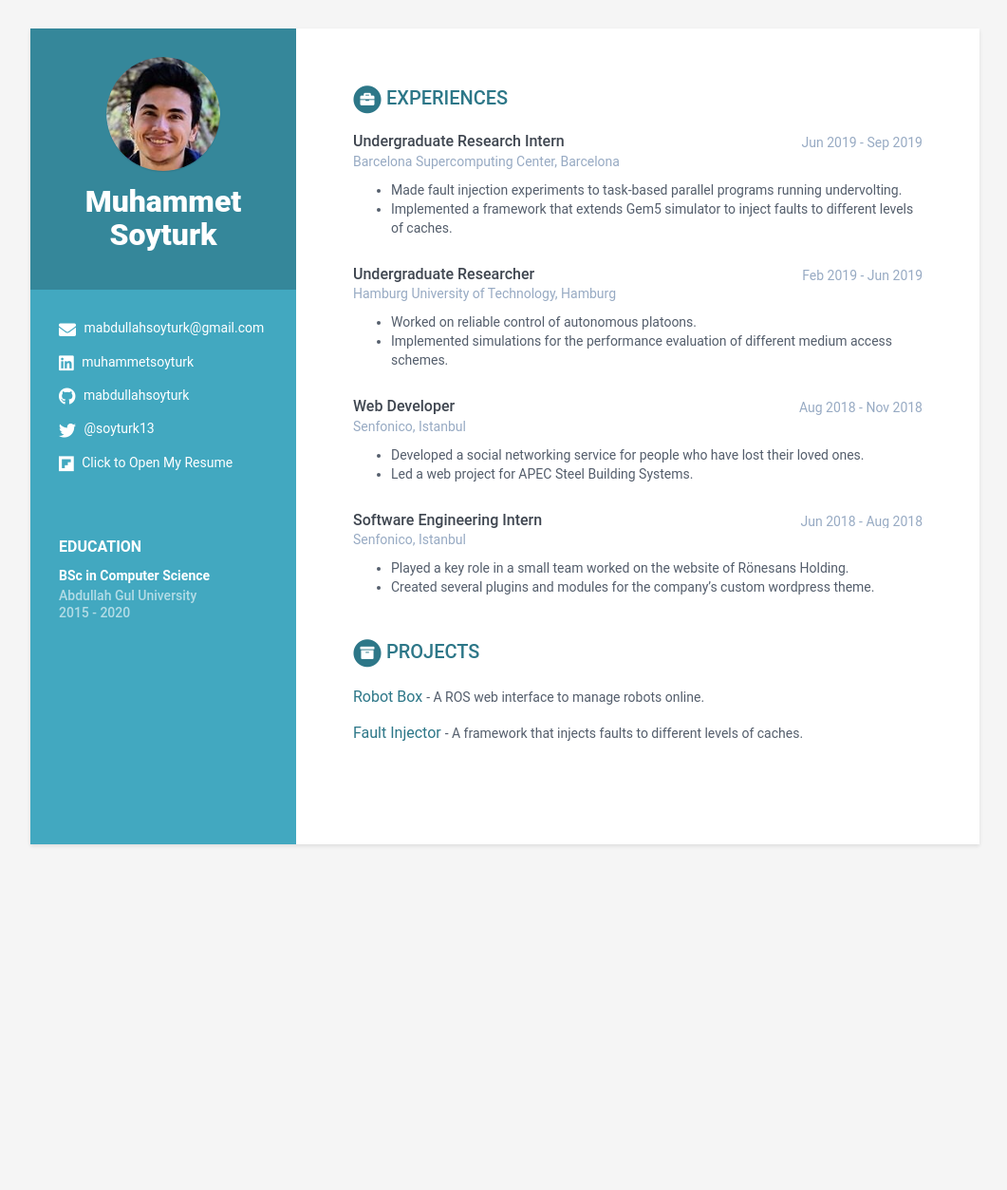
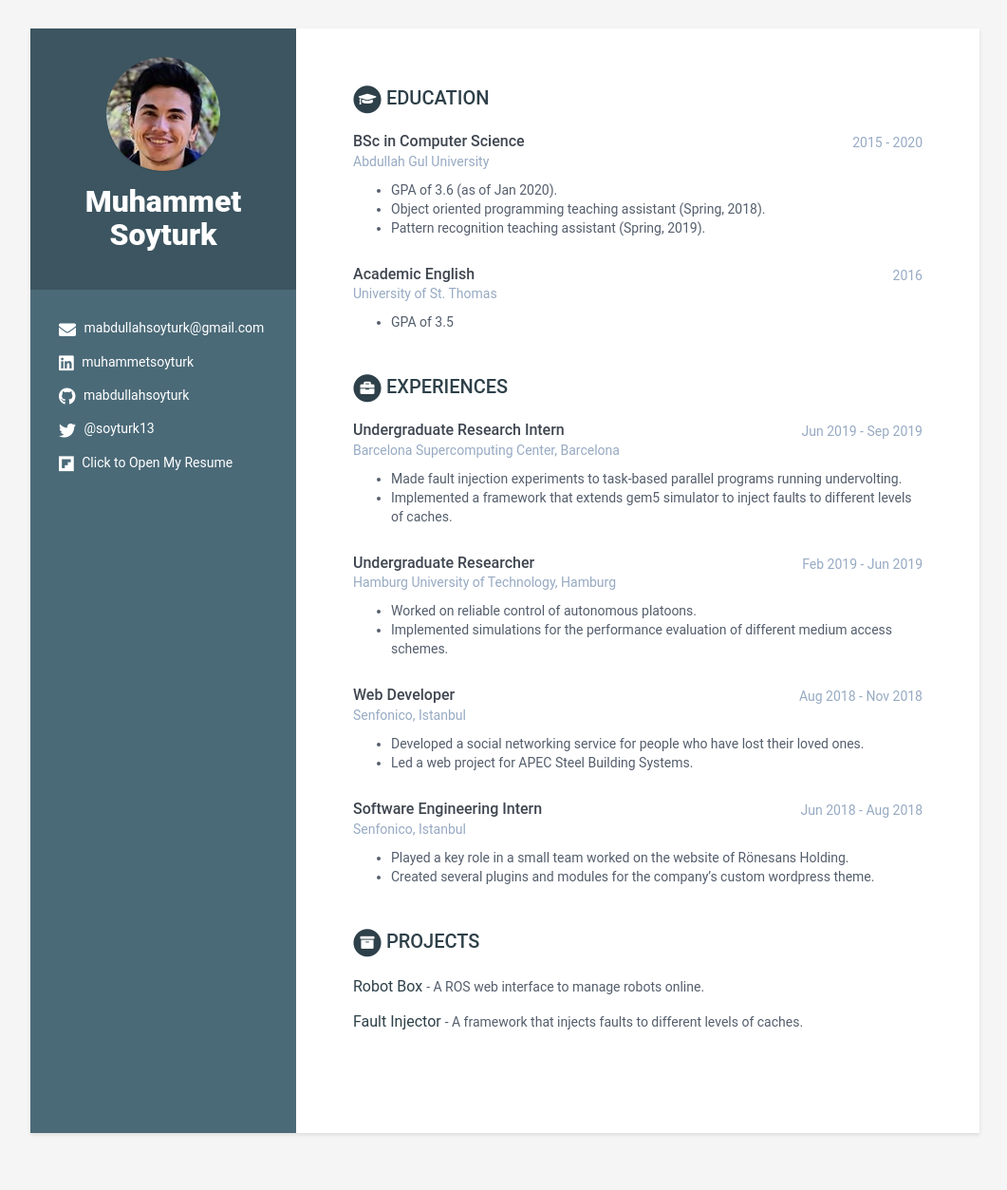
Before and after one commit to mabdullahsoyturk/mabdullahsoyturk.github.io, a Jekyll site: the page built from index.html, in a window 1280 px wide. Shown: the whole page at 95% size, without its empty margins (108-1169 px from the left). Built offline with Jekyll 4.4.1, drawn with Linux system fonts in a browser that asks for light colours; before the commit the page ends 949 px from its top, so only the background shows below that.

Commit message:
update the theme color

```diff
--- a/_config.yml
+++ b/_config.yml
@@ -1,7 +1,7 @@
 title: Personal Website
 url: 'http://mabdullahsoyturk.github.io'
 description: Personal Website of Muhammet Abdullah Soyturk
-theme_skin: blue # blue turquoise green berry orange ceramic
+theme_skin: ceramic # blue turquoise green berry orange ceramic
 sass:
   sass_dir: _sass
 port: 4000
--- a/_data/data.yml
+++ b/_data/data.yml
@@ -1,5 +1,5 @@
 sidebar:
-    education: True # set to False if you want education in main section instead of in sidebar
+    education: False # set to False if you want education in main section instead of in sidebar
 
     # Profile information
     name: Muhammet Soyturk
@@ -17,20 +17,21 @@ education:
       university: Abdullah Gul University
       time: 2015 - 2020
       details: |
-        Describe your study here lorem ipsum dolor sit amet, consectetuer
-        adipiscing elit. Aenean commodo ligula eget dolor. Aenean massa. Cum
-        sociis natoque penatibus et magnis dis parturient montes, nascetur
-        ridiculus mus. Donec quam felis, ultricies nec, pellentesque eu,
-        pretium quis, sem.
-          - Bullet point
-          - Bullet point
+          - GPA of 3.6 (as of Jan 2020).
+          - Object oriented programming teaching assistant (Spring, 2018).
+          - Pattern recognition teaching assistant (Spring, 2019).
+    - degree: Academic English
+      university: University of St. Thomas
+      time: 2016
+      details: |
+          - GPA of 3.5
 experiences:
     - role: Undergraduate Research Intern
       time: Jun 2019 - Sep 2019
       company: Barcelona Supercomputing Center, Barcelona
       details: |
         - Made fault injection experiments to task-based parallel programs running undervolting.
-        - Implemented a framework that extends Gem5 simulator to inject faults to different levels of caches.
+        - Implemented a framework that extends gem5 simulator to inject faults to different levels of caches.
     - role: Undergraduate Researcher
       time: Feb 2019 - Jun 2019
       company: Hamburg University of Technology, Hamburg
@@ -55,7 +56,6 @@ projects:
       - title: Robot Box
         link: "https://github.com/mabdullahsoyturk/robot-box"
         tagline: "A ROS web interface to manage robots online."
-
       - title: Fault Injector
         link: "https://github.com/mabdullahsoyturk/gem5"
         tagline: "A framework that injects faults to different levels of caches."
```
